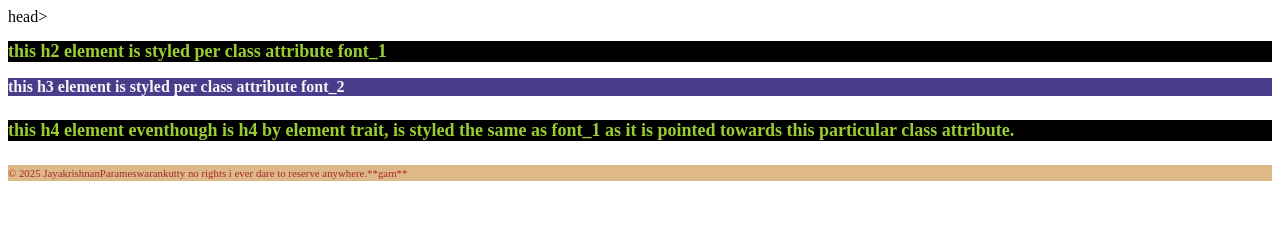
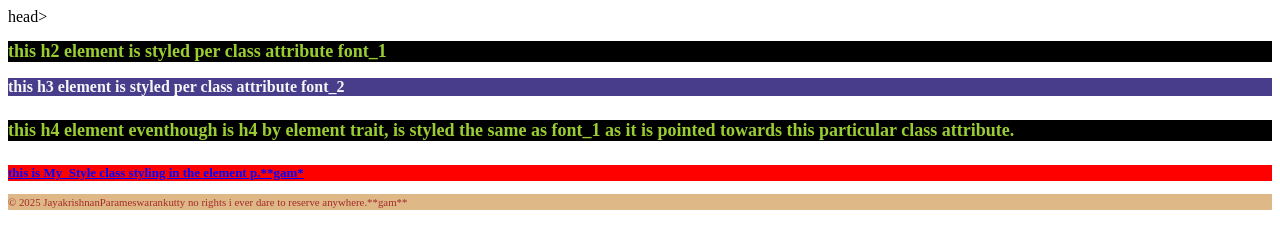
Before and after one commit to Jaynivaan/my-html-css-projects-wisdom-saras-2025, a plain HTML site: page Basic_HTML_and_CSS/Basic_HTML_4.html in a window 1280 px wide. Drawn offline with Linux system fonts and the light colour scheme.

Commit message:
added a new styling My_Style class and applied that instance into the new p element .. in basic_HTML_4.html file.. updated readme file journal correspondingly..**gam**

```diff
--- a/Basic_HTML_and_CSS/Basic_HTML_4.html
+++ b/Basic_HTML_and_CSS/Basic_HTML_4.html
@@ -29,6 +29,15 @@
                 font-size:small
             }
 
+            .My_Style{
+                background-color: red;
+                color:blue;
+                text-decoration :underline;
+                font-weight:bold;
+                font-size: small;
+
+            }
+
         </style>
 
     </head>
@@ -42,6 +51,9 @@
         <h4 class ="font_1">
             this h4 element eventhough is h4 by element trait, is styled the same as font_1 as it is pointed towards this particular class attribute.
         </h4>
+        <p class =My_Style>
+            this is My_Style class styling  in the element p.**gam*
+        </p>
     </body>
     <footer class="font_3">
        <small>
```
Also changed, not shown: 1 other file.
